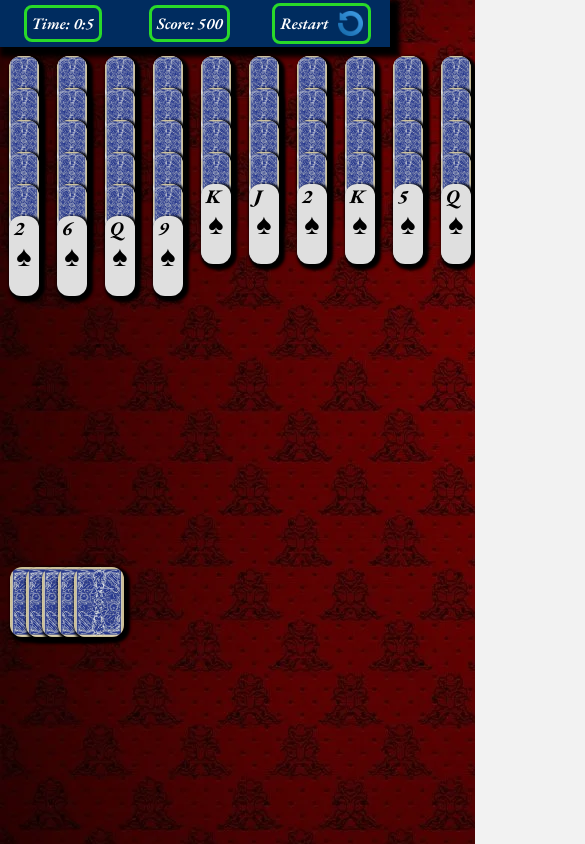
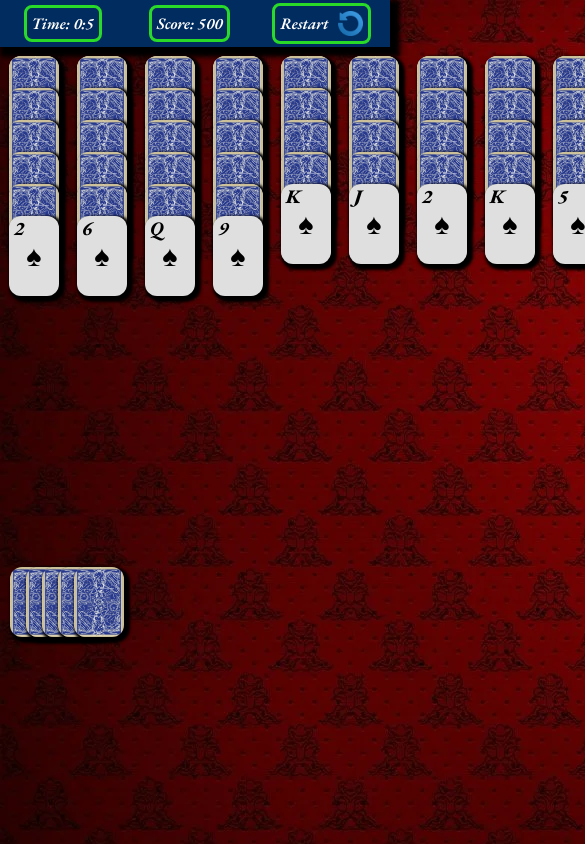
Before and after one commit to ertugrulevrensel/spider-solitaire-project, a React (Create React App) app: page / in a window 390 px wide. Shown: the top 844 px of the page, 585 px wide, since content can reach past the window. Built offline with nearby package versions, Linux system fonts and the light colour scheme.

Commit message:
update css

```diff
--- a/src/Components/Cards/cards.scss
+++ b/src/Components/Cards/cards.scss
@@ -8,9 +8,7 @@
   grid-template-rows: repeat(20, 2rem);
 }
 .card {
-  width: 100%;
-  min-width: 30px;
-  max-width: 90px;
+  width: 90px;
   background-color: #dfdfdf;
   height: 126px;
   border-radius: 12px;
@@ -34,11 +32,13 @@
 }
 @media screen and (max-width: 1180px) {
   .card {
+    width: 70px;
     height: 95px;
   }
 }
 @media screen and (max-width: 980px) {
   .card {
+    width: 50px;
     height: 80px;
     & > p {
       font-size: 1.2rem;
--- a/src/Components/CompleteDeck/completeDeck.scss
+++ b/src/Components/CompleteDeck/completeDeck.scss
@@ -1,8 +1,10 @@
 .completeDeck {
   margin: 0 5px;
+  width: 80px;
+  border-radius: 12px;
 }
 @media screen and (max-width: 980px) {
-  .sideCard > img {
+  .completeDeck {
     width: 50px;
   }
 }
```
